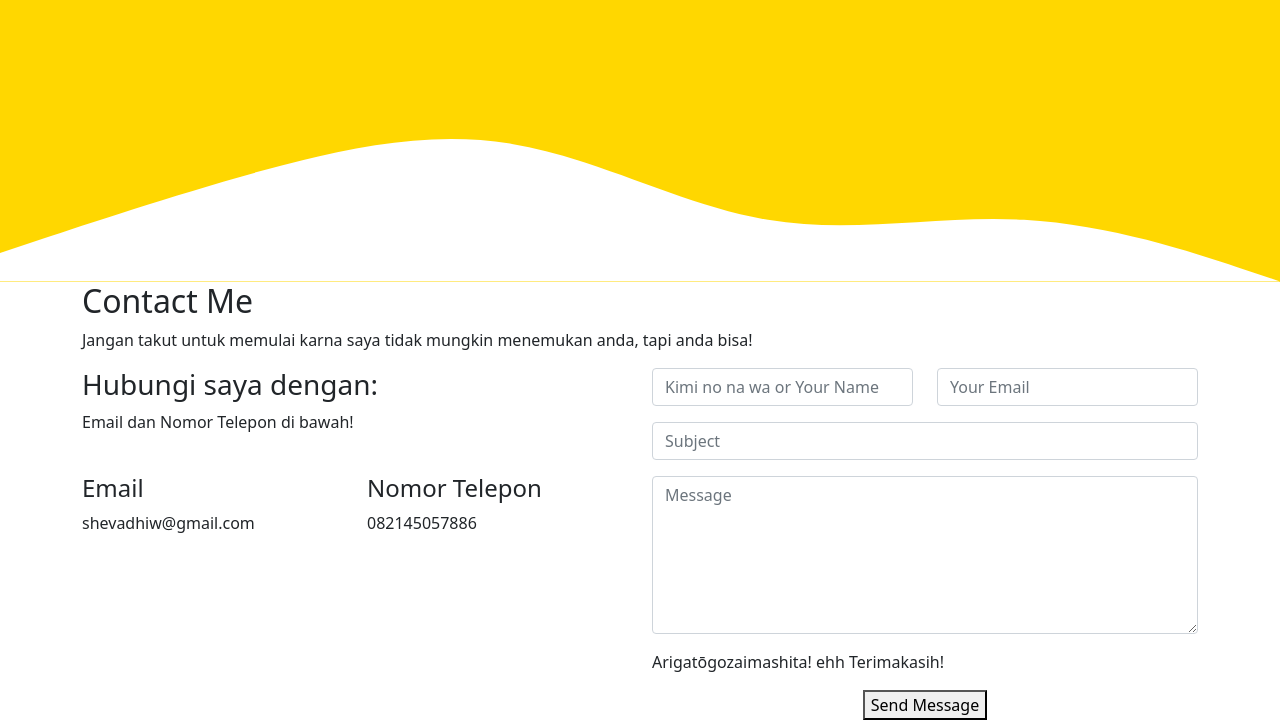
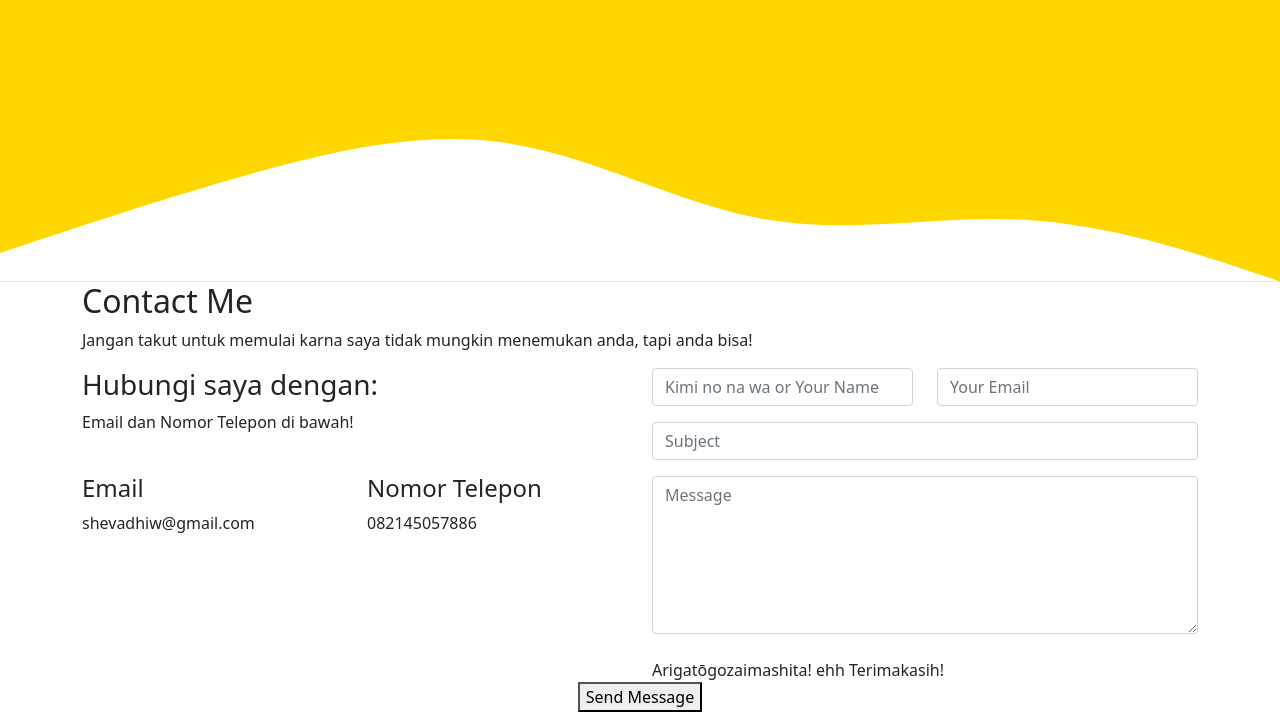
Before and after one commit to shevadhi/shevadhi18, a plain HTML site: page index.html in a window 1280 px wide. Shown: the part 2889-3609 px from the top of the page. Drawn offline with nearby package versions, Linux system fonts and the light colour scheme.

Commit message:
Update index.html

```diff
--- a/index.html
+++ b/index.html
@@ -215,7 +215,7 @@
               <div class="form-group mt-3">
                 <textarea class="form-control" name="message" rows="6" placeholder="Message" required></textarea>
               </div>
-              <div class="my-3">
+     <br>
                 <div class="sent-message">Arigatōgozaimashita! ehh Terimakasih!</div>
               </div>
               <div class="text-center"><button type="submit">Send Message</button></div>
```
